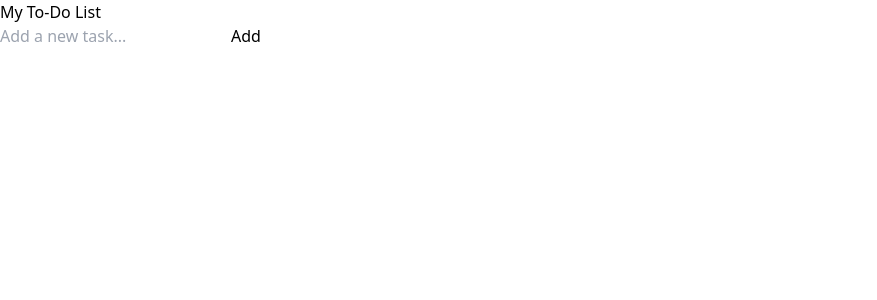
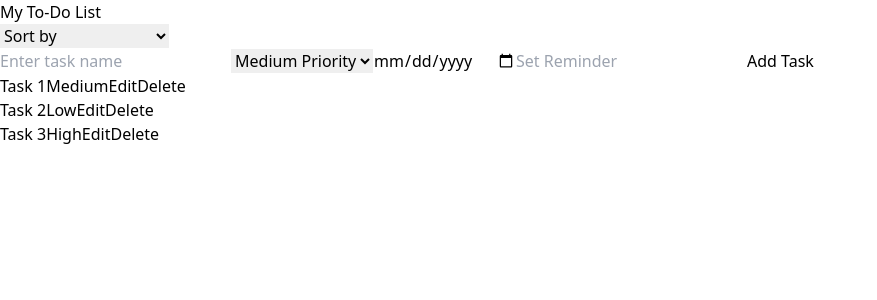
Before and after one commit to ramavats/todo-list-app, a React (Vite) app: page / in a window 1280 px wide. Shown: the top 300 px of the page, without its empty margins (0-877 px from the left). Built offline with nearby package versions, Linux system fonts and the light colour scheme.

Commit message:
added reminder functionality, due date

```diff
--- a/src/App.jsx
+++ b/src/App.jsx
@@ -3,9 +3,15 @@ import TaskList from './components/TaskList';
 import AddTask from './components/AddTask';
 
 function App() {
-  const [tasks, setTasks] = useState([]);
+  const initialTasks = [
+    { id: 1, name: 'Task 1', priority: 2, dueDate: null, reminder: null },
+    { id: 2, name: 'Task 2', priority: 3, dueDate: null, reminder: null },
+    { id: 3, name: 'Task 3', priority: 1, dueDate: null, reminder: null },
+  ];
 
-  // Load tasks from localStorage when the component mounts
+  const [tasks, setTasks] = useState(initialTasks);
+  const [sortOption, setSortOption] = useState('none');
+
   useEffect(() => {
     const storedTasks = localStorage.getItem('tasks');
     if (storedTasks) {
@@ -13,29 +19,63 @@ function App() {
     }
   }, []);
 
-
   const addTask = (newTask) => {
     const updatedTasks = [...tasks, newTask];
     setTasks(updatedTasks);
-    // Save the updated tasks to localStorage
+    localStorage.setItem('tasks', JSON.stringify(updatedTasks));
+  };
+
+  const deleteTask = (taskId) => {
+    const updatedTasks = tasks.filter((task) => task.id !== taskId);
+    setTasks(updatedTasks);
+    localStorage.setItem('tasks', JSON.stringify(updatedTasks));
+  };
+
+  const editTask = (taskId, newName, newPriority, newDueDate, newReminder) => {
+    const updatedTasks = tasks.map((task) =>
+      task.id === taskId
+        ? {
+            ...task,
+            name: newName,
+            priority: newPriority,
+            dueDate: newDueDate,      // Update due date
+            reminder: newReminder,    // Update reminder title
+          }
+        : task
+    );
+    setTasks(updatedTasks);
     localStorage.setItem('tasks', JSON.stringify(updatedTasks));
   };
 
 
-  const deleteTask = (taskId) => {
-    const updatedTasks = tasks.filter((task) => task.id !== taskId);
-    setTasks(updatedTasks);
-    // Save the updated tasks to localStorage
-    localStorage.setItem('tasks', JSON.stringify(updatedTasks));
+  const sortTasks = () => {
+    if (sortOption === 'highToLow') {
+      return tasks.slice().sort((a, b) => a.priority - b.priority);
+    } else if (sortOption === 'lowToHigh') {
+      return tasks.slice().sort((a, b) => b.priority - a.priority);
+    } else if (sortOption === 'alphabetical') {
+      return tasks.slice().sort((a, b) => a.name.localeCompare(b.name));
+    } else {
+      return tasks;
+    }
   };
 
   return (
     <div className="App">
-      <h1>My To-Do List</h1>
+      <h1 className='bg-black text-white p-2 flex justify-center font-bold text-2xl sticky top-0'>My To-Do List</h1>
+      <select
+        value={sortOption}
+        onChange={(e) => setSortOption(e.target.value)}
+      >
+        <option value="none">Sort by</option>
+        <option value="highToLow">High to Low Priority</option>
+        <option value="lowToHigh">Low to High Priority</option>
+        <option value="alphabetical">Alphabetical</option>
+      </select>
       <AddTask addTask={addTask} />
-      <TaskList tasks={tasks} deleteTask={deleteTask} />
+      <TaskList tasks={sortTasks()} deleteTask={deleteTask} editTask={editTask} />
     </div>
-  )
+  );
 }
 
-export default App
+export default App;
--- a/src/components/AddTask.jsx
+++ b/src/components/AddTask.jsx
@@ -2,32 +2,89 @@ import React, { useState } from 'react';
 
 function AddTask({ addTask }) {
   const [taskName, setTaskName] = useState('');
+  const [taskPriority, setTaskPriority] = useState('medium'); // Default priority is 'medium'
+  const [dueDate, setDueDate] = useState('');
+  const [reminder, setReminder] = useState('');
 
-  const handleInputChange = (e) => {
+  const handleTaskNameChange = (e) => {
     setTaskName(e.target.value);
+  };
+
+  const handleTaskPriorityChange = (e) => {
+    setTaskPriority(e.target.value);
+  };
+
+  const handleDueDateChange = (e) => {
+    setDueDate(e.target.value);
+  };
+
+  const handleReminderChange = (e) => {
+    setReminder(e.target.value);
   };
 
   const handleSubmit = (e) => {
     e.preventDefault();
-    if (taskName.trim() !== '') {
-      const newTask = {
-        id: Date.now(),
-        name: taskName,
-      };
-      addTask(newTask);
-      setTaskName('');
+
+    if (taskName.trim() === '') {
+      return;
     }
+
+    // Convert the priority value to a numerical value
+    let priorityValue;
+    switch (taskPriority) {
+      case 'high':
+        priorityValue = 1;
+        break;
+      case 'low':
+        priorityValue = 3;
+        break;
+      default:
+        priorityValue = 2; // Medium
+    }
+
+    const newTask = {
+      id: Math.random(), // You can use a better ID generation method
+      name: taskName,
+      priority: priorityValue,
+      dueDate: dueDate || null,
+      reminder: reminder || null,
+    };
+
+    addTask(newTask);
+
+    // Clear the input fields
+    setTaskName('');
+    setTaskPriority('medium');
+    setDueDate('');
+    setReminder('');
   };
 
   return (
     <form onSubmit={handleSubmit}>
       <input
         type="text"
-        placeholder="Add a new task..."
+        placeholder="Enter task name"
         value={taskName}
-        onChange={handleInputChange}
+        onChange={handleTaskNameChange}
       />
-      <button type="submit">Add</button>
+      <select value={taskPriority} onChange={handleTaskPriorityChange}>
+        <option value="high">High Priority</option>
+        <option value="medium">Medium Priority</option>
+        <option value="low">Low Priority</option>
+      </select>
+      <input
+        type="date"
+        placeholder="Due Date"
+        value={dueDate}
+        onChange={handleDueDateChange}
+      />
+      <input
+        type="text"
+        placeholder="Set Reminder"
+        value={reminder}
+        onChange={handleReminderChange}
+      />
+      <button type="submit">Add Task</button>
     </form>
   );
 }
--- a/src/components/Task.jsx
+++ b/src/components/Task.jsx
@@ -1,14 +1,93 @@
-import React from 'react';
+import React, { useState } from 'react';
 
-function Task({ task, deleteTask }) {
-  const handleDelete = () => {
-    deleteTask(task.id);
+function Task({ task, deleteTask, editTask }) {
+  const [isEditing, setIsEditing] = useState(false);
+  const [editedTaskName, setEditedTaskName] = useState(task.name);
+  const [editedTaskPriority, setEditedTaskPriority] = useState(task.priority);
+  const [editedDueDate, setEditedDueDate] = useState(task.dueDate || '');         // Initialize with the task's due date
+  const [editedReminder, setEditedReminder] = useState(task.reminder || '');      // Initialize with the task's reminder title
+
+  const handleEdit = () => {
+    setIsEditing(true);
+  };
+
+  const handleSave = () => {
+    // Perform validation if needed
+    if (editedTaskName.trim() === '') {
+      return;
+    }
+
+    // Update the task and exit edit mode
+    editTask(task.id, editedTaskName, editedTaskPriority, editedDueDate, editedReminder);
+    setIsEditing(false);
+  };
+
+  const handleInputChange = (e) => {
+    setEditedTaskName(e.target.value);
+  };
+
+  const handlePriorityChange = (e) => {
+    setEditedTaskPriority(parseInt(e.target.value, 10));
+  };
+
+  const handleDueDateChange = (e) => {
+    setEditedDueDate(e.target.value);
+  };
+
+  const handleReminderChange = (e) => {
+    setEditedReminder(e.target.value);
+  };
+
+  const handleCancel = () => {
+    // Reset the edited task fields and exit edit mode
+    setEditedTaskName(task.name);
+    setEditedTaskPriority(task.priority);
+    setEditedDueDate(task.dueDate || '');
+    setEditedReminder(task.reminder || '');
+    setIsEditing(false);
   };
 
   return (
     <li>
-      <span>{task.name}</span>
-      <button onClick={handleDelete}>Delete</button>
+      {isEditing ? (
+        <div>
+          <input
+            type="text"
+            value={editedTaskName}
+            onChange={handleInputChange}
+          />
+          <select
+            value={editedTaskPriority}
+            onChange={handlePriorityChange}
+          >
+            <option value={1}>High</option>
+            <option value={2}>Medium</option>
+            <option value={3}>Low</option>
+          </select>
+          <input
+            type="date"
+            value={editedDueDate}
+            onChange={handleDueDateChange}
+          />
+          <input
+            type="text"
+            placeholder="Set Reminder"
+            value={editedReminder}
+            onChange={handleReminderChange}
+          />
+          <button onClick={handleSave}>Save</button>
+          <button onClick={handleCancel}>Cancel</button>
+        </div>
+      ) : (
+        <div>
+          <span>{task.name}</span>
+          <span>{task.priority === 1 ? 'High' : task.priority === 2 ? 'Medium' : 'Low'}</span>
+          {task.dueDate && <span>Due: {task.dueDate}</span>}
+          {task.reminder && <span>Reminder: {task.reminder}</span>}
+          <button onClick={handleEdit}>Edit</button>
+          <button onClick={() => deleteTask(task.id)}>Delete</button>
+        </div>
+      )}
     </li>
   );
 }
--- a/src/components/TaskList.jsx
+++ b/src/components/TaskList.jsx
@@ -1,11 +1,11 @@
 import React from 'react';
 import Task from './Task';
 
-function TaskList({ tasks, deleteTask }) {
+function TaskList({ tasks, deleteTask, editTask }) {
   return (
     <ul>
       {tasks.map((task) => (
-        <Task key={task.id} task={task} deleteTask={deleteTask} />
+        <Task key={task.id} task={task} deleteTask={deleteTask} editTask={editTask} />
       ))}
     </ul>
   );
```
